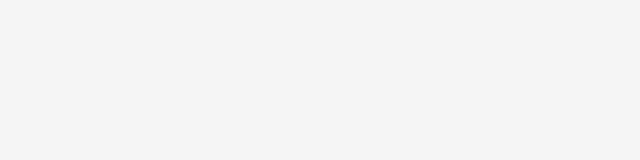
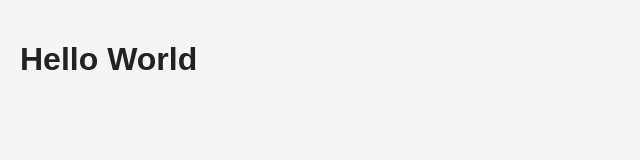
Before and after one commit to ryanwalker64/test, a plain HTML site: page index.html in a window 1280 px wide. Shown: the whole page, without its empty margins (0-640 px from the left). Drawn offline with nearby package versions, Linux system fonts and the light colour scheme; a web font is replaced by a local one.

Commit message:
Update index.html

```diff
--- a/index.html
+++ b/index.html
@@ -6,9 +6,6 @@
         <script src="index.js"></script>
     </head>
     <body>
-        <!--
-        Challenge 1:
-        Write the HTML for your personal website.
-        -->
+        <h1>Hello World </h1>
     </body>
 </html>
```
